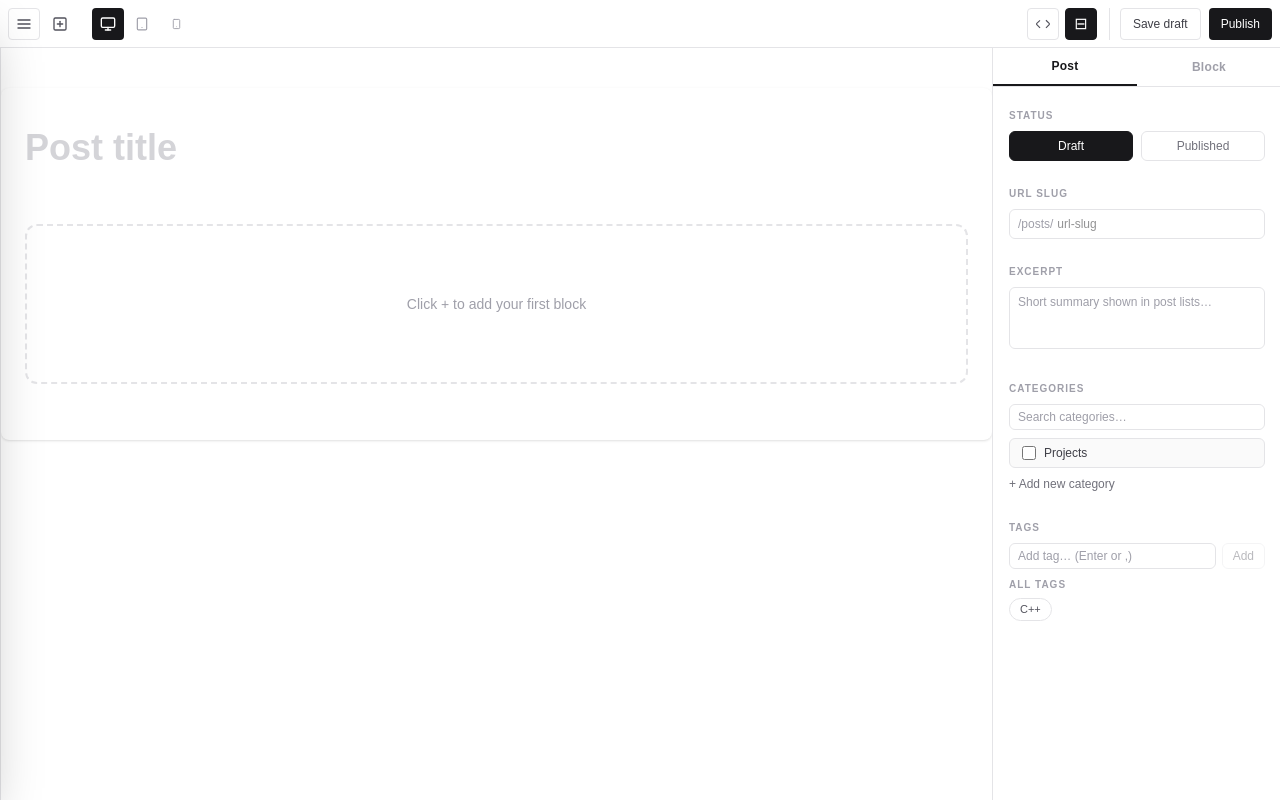
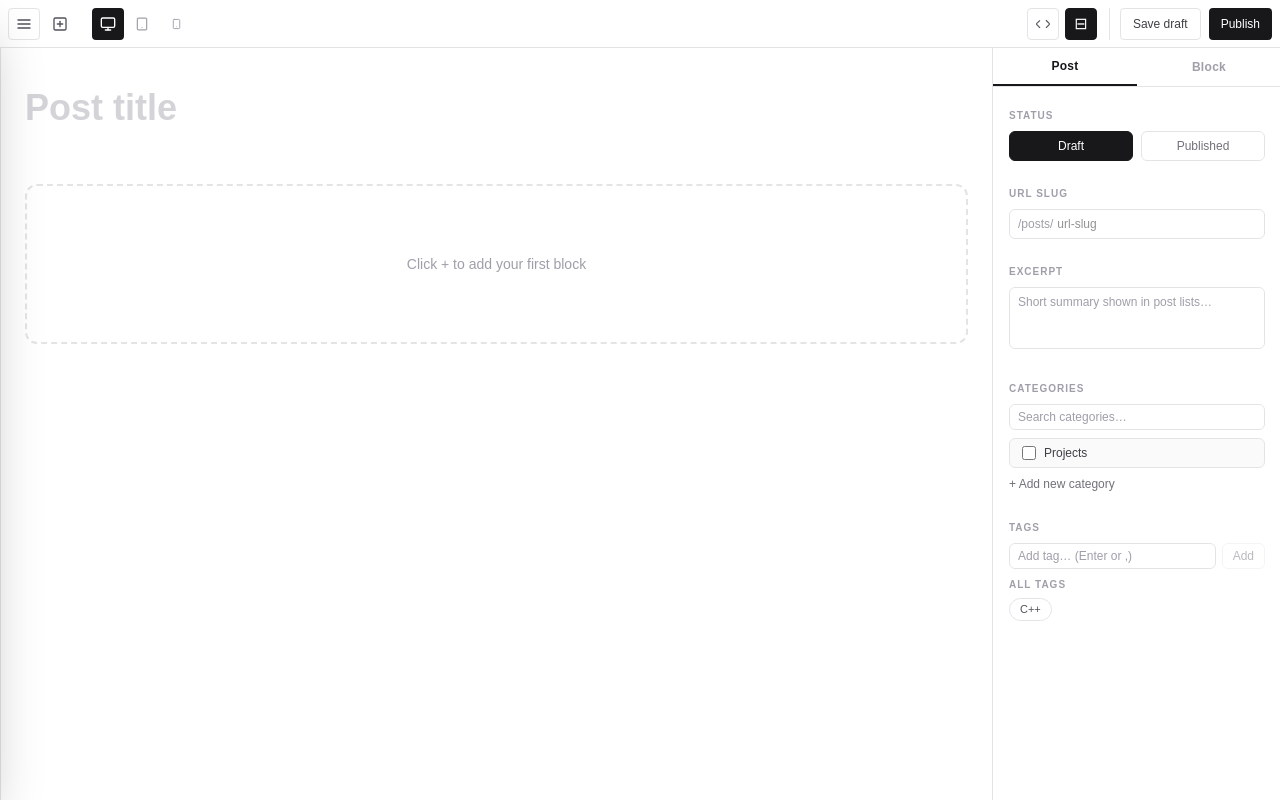
Before and after one commit to KoschKX/CoralyaCMS, a Next.js app in the folder next/: page /admin/editor/posts/new in a window 1280 px wide. Built offline with nearby package versions, Linux system fonts and the light colour scheme.

Commit message:
updated transitions. more better

```diff
--- a/next/app/admin/editor/EditorPage.tsx
+++ b/next/app/admin/editor/EditorPage.tsx
@@ -191,25 +191,11 @@ export default function EditorPage({
           </div>
         </aside>
         {/* Editor canvas */}
-        <div ref={canvasRef} className="flex-1 overflow-y-auto bg-zinc-100">
-          <div className="min-h-full bg-white">
-            {/* When the panel is open, constrain canvas width to the selected
-                viewport breakpoint so responsive CSS fires at the right size.
-                When the panel is closed the ResizeObserver handles this automatically. */}
+        <div ref={canvasRef} className="flex-1 overflow-y-auto bg-white">
           <div
-              className="mx-auto"
-              style={panelOpen && mainMode !== "code" ? {
-                maxWidth:
-                  viewport === "mobile" ? "390px"
-                  : viewport === "tablet" ? "768px"
-                  : "100%",
-              } : { maxWidth: "100%" }}
-            >
-            <div
-              className="text-zinc-900 bg-white rounded-lg shadow-sm mx-auto"
+            className="text-zinc-900"
             style={{
               minHeight: "calc(100vh - 48px)",
-                maxWidth: "var(--content-max-width, 48rem)",
               padding: "2.5rem var(--content-padding-x, 1.5rem)",
               background: pageBgColor || "#fff",
               containerType: "inline-size",
@@ -268,8 +254,6 @@ export default function EditorPage({
                   </ViewportContext.Provider>
                 </>
               )}
-            </div>
-            </div>
           </div>
         </div>
 
--- a/next/app/admin/editor/PostEditorPage.tsx
+++ b/next/app/admin/editor/PostEditorPage.tsx
@@ -194,23 +194,11 @@ export default function PostEditorPage({
           </div>
         </aside>
         {/* Editor canvas */}
-        <div ref={canvasRef} className="flex-1 overflow-y-auto bg-zinc-100">
-          <div className="min-h-full bg-white py-10">
-            {/* When the panel is open, constrain canvas width to the selected viewport
-                breakpoint so responsive CSS fires at the right size. */}
+        <div ref={canvasRef} className="flex-1 overflow-y-auto bg-white">
           <div
-              className="mx-auto"
-              style={panelOpen && mainMode !== "code" ? {
-                maxWidth:
-                  viewport === "mobile" ? "390px"
-                  : viewport === "tablet" ? "768px"
-                  : "100%",
-              } : { maxWidth: "100%" }}
-            >
-            <div
-              className="text-zinc-900 bg-white rounded-lg shadow-sm mx-auto"
+            className="text-zinc-900"
             style={{
-                maxWidth: "var(--content-max-width, 48rem)",
+              minHeight: "calc(100vh - 48px)",
               padding: "2.5rem var(--content-padding-x, 1.5rem)",
               containerType: "inline-size",
             }}
@@ -254,8 +242,6 @@ export default function PostEditorPage({
                   </ViewportContext.Provider>
                 </>
               )}
-            </div>
-            </div>
           </div>
         </div>
 
```
Lines whose indentation alone changed are shown as unchanged.
